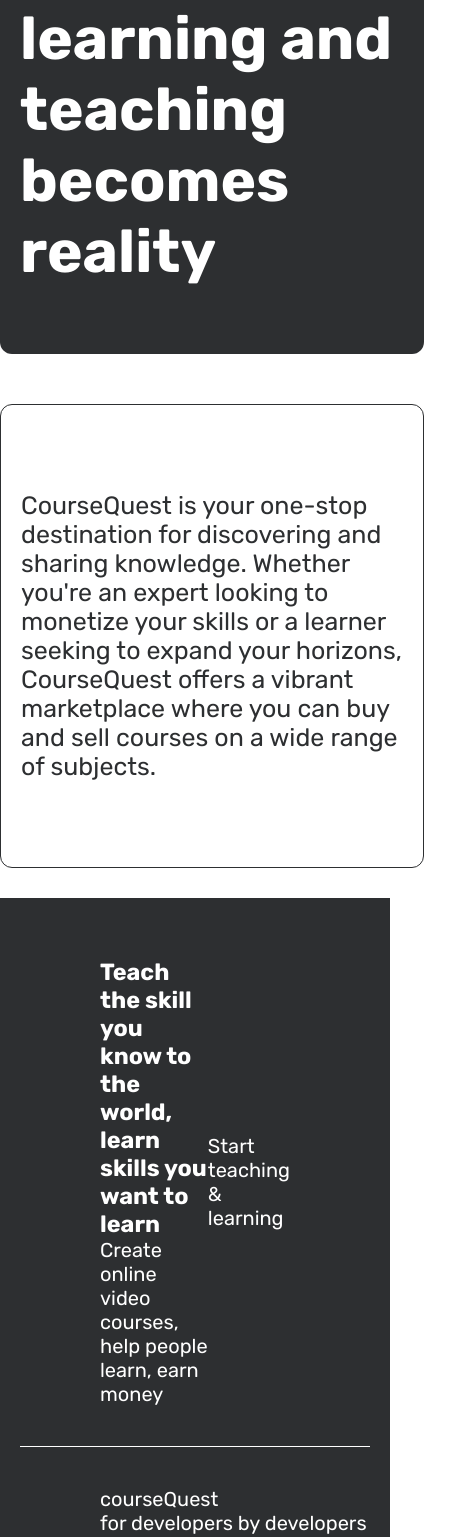
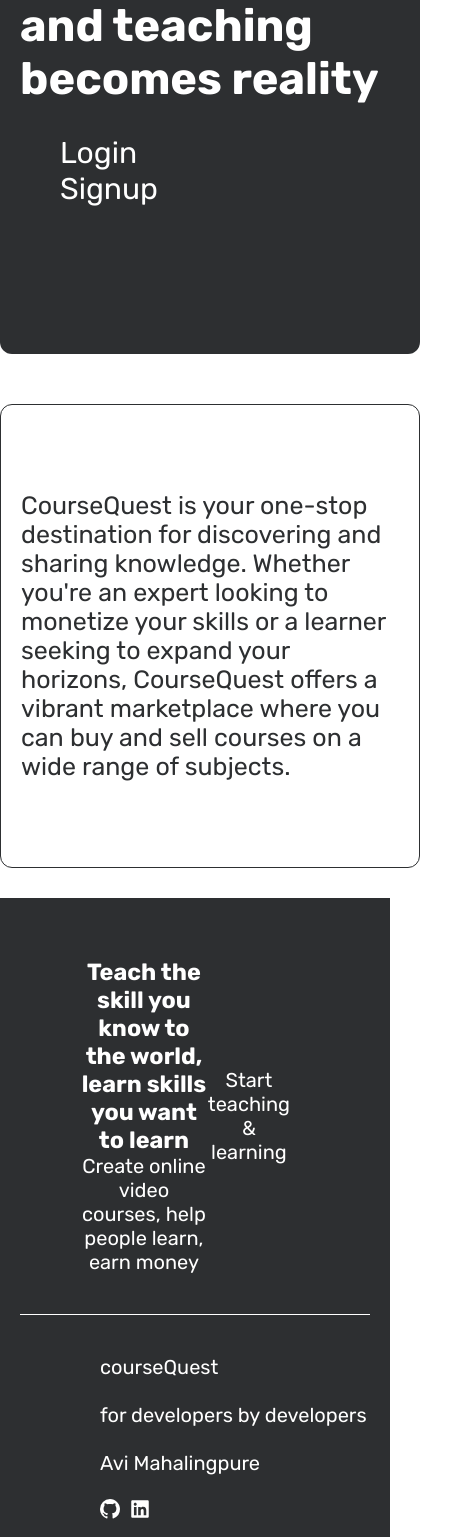
Before and after one commit to Spikree/CourseQuest-frontend, a React (Vite) app: page / in a window 390 px wide. Shown: the part 428-1965 px from the top of the page, 456 px wide, since content can reach past the window. Built offline with nearby package versions, Linux system fonts and the light colour scheme.

Commit message:
bug fixes and changes

```diff
--- a/src/components/Footer/Footer.css
+++ b/src/components/Footer/Footer.css
@@ -8,7 +8,7 @@
     padding: 20px;
 }
 
-.first-row {
+.footer-first-row {
     display: flex;
     padding-right: 80px;
     justify-content: space-between;
@@ -49,3 +49,10 @@
     display: flex;
     gap: 10px;
 }
+
+@media (max-width: 767px) {
+    .footer-first-row {
+        padding-left: 60px;
+        text-align: center;
+    }
+}
--- a/src/components/Footer/Footer.jsx
+++ b/src/components/Footer/Footer.jsx
@@ -6,7 +6,7 @@
   return (
     <>
       <div className="footer">
-        <div className="first-row">
+        <div className="footer-first-row">
           <div className="f-row-left">
             <h3>
               Teach the skill you know to the world, learn skills you want to
@@ -24,8 +24,11 @@
           <div className="column-1">
             <ul>
               <li>courseQuest</li>
+              <br />
               <li>for developers by developers</li>
+              <br />
               <li>Avi Mahalingpure</li>
+              <br />
               <div className="connections">
                 <VscGithubInverted />
                 <FaLinkedin />
--- a/src/components/Navbar/Navbar.css
+++ b/src/components/Navbar/Navbar.css
@@ -23,4 +23,7 @@
 }
 
 @media (max-width: 767px) {
+    .nav-items {
+        display: none;
+    }
 }
--- a/src/pages/Home/Home.css
+++ b/src/pages/Home/Home.css
@@ -44,6 +44,10 @@
     width: 600px;
 }
 
+.nav-items-home {
+    display: none;
+}
+
 .home-one-left h1 {
     padding-left: 20px;
     margin: 0px;
@@ -55,8 +59,13 @@
         padding: 0;
     }
 
+    .home-one {
+        width: inherit;
+    }
+
     .home-one-left {
-        width: fit-content;
+        width: 400px;
+        padding-right: 0;
     }
 
     .home-one-right {
@@ -67,4 +76,8 @@
         padding-left: 0px;
         margin: 0px;
     }
+
+    .nav-items-home {
+        display: block;
+    }
 }
--- a/src/pages/Home/Home.jsx
+++ b/src/pages/Home/Home.jsx
@@ -1,14 +1,22 @@
 import "./Home.css";
+import { Link } from "react-router-dom";
 
 const Home = () => {
   return (
     <>
       <div className="home">
-        <div className="home-one">
+        <section className="home-one">
           <div className="home-one-left">
             <h1>
               Welcome to courseQuest where learning and teaching becomes reality
             </h1>
+            <div className="nav-items-home">
+              <ul>
+                <Link to={"/login"}>Login</Link>
+                <br />
+                <Link to={"/signup"}>Signup</Link>
+              </ul>
+            </div>
           </div>
 
           <div className="home-one-right">
@@ -20,7 +28,7 @@
               sell courses on a wide range of subjects.
             </p>
           </div>
-        </div>
+        </section>
       </div>
     </>
   );
--- a/src/pages/login /Login.jsx
+++ b/src/pages/login /Login.jsx
@@ -22,7 +22,7 @@
 
       if (response.data && response.data.accessToken) {
         localStorage.setItem("token", response.data.accessToken);
-        navigate("/home");
+        navigate("/main");
       }
 
       if (response.status === 200) {
--- a/src/pages/signup/Signup.jsx
+++ b/src/pages/signup/Signup.jsx
@@ -22,7 +22,7 @@
 
       if (response.data && response.data.accessToken) {
         localStorage.setItem("token", response.data.accessToken);
-        navigate("/home");
+        navigate("/main");
       }
 
       if (response.status === 400) {
```
